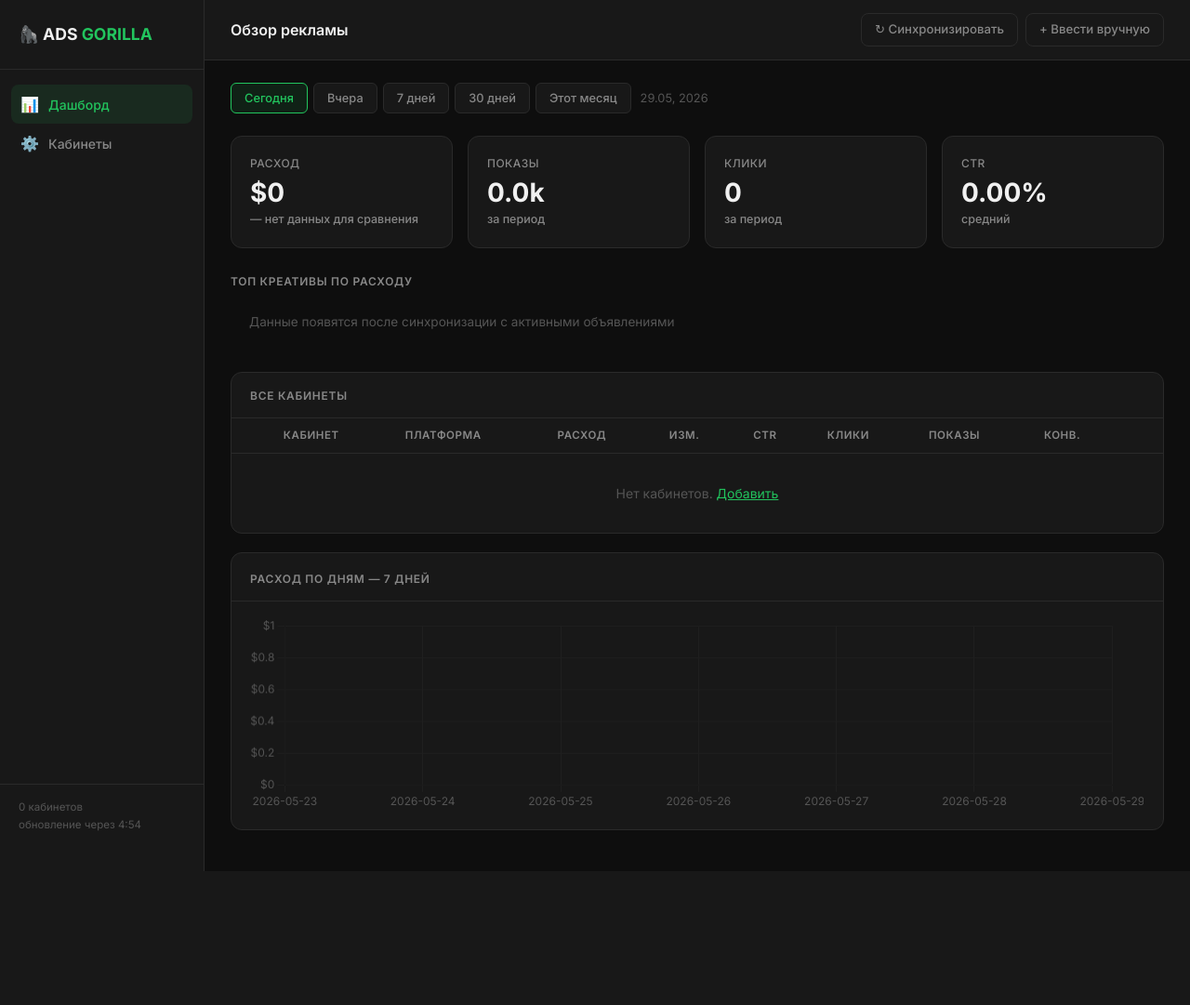
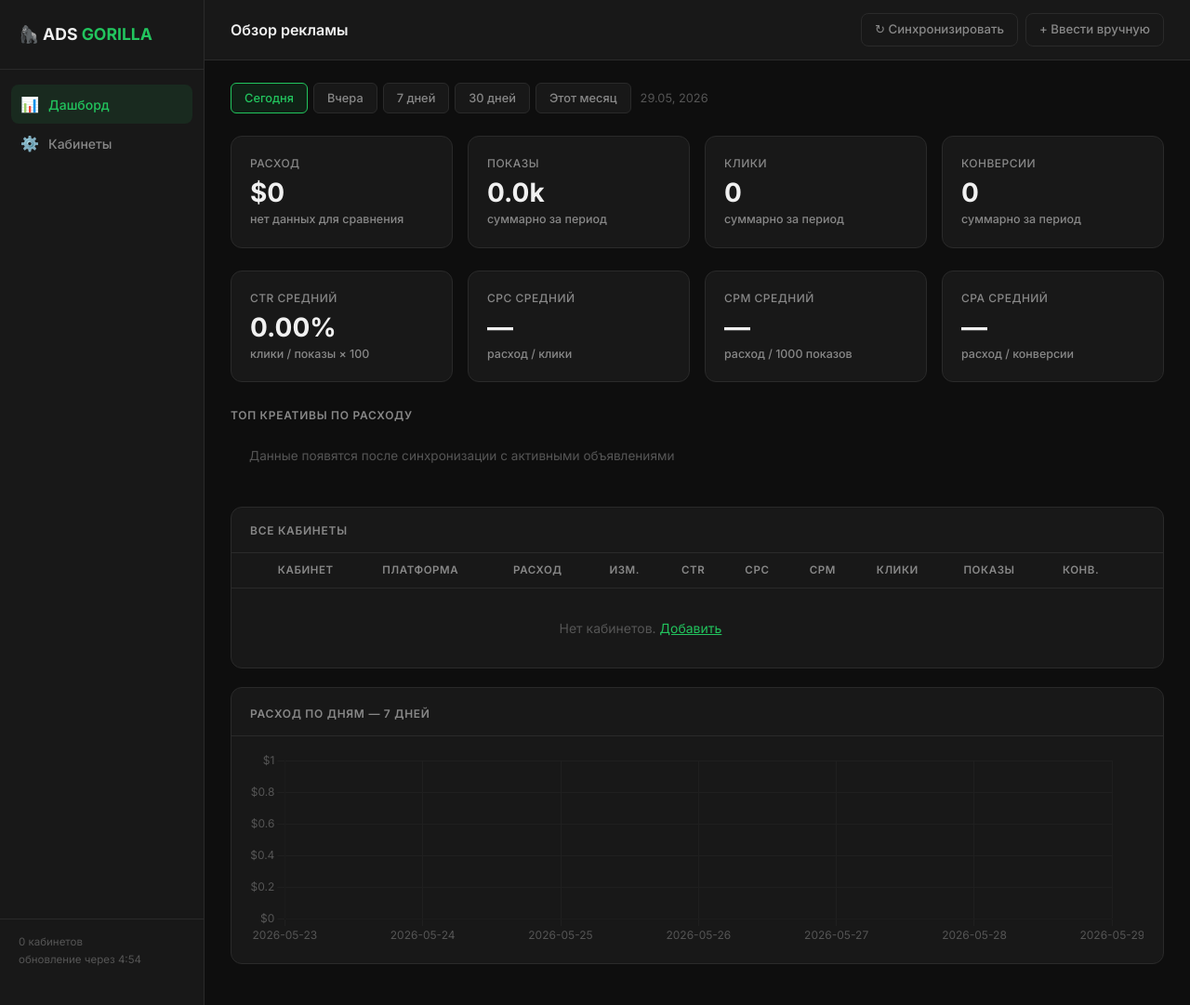
Before and after one commit to kilimanjaro778877-lgtm/CRM-Gorilla, a FastAPI app: page / in a window 1280 px wide. Shown: the whole page at 93% size. Before the commit the page ends 937 px from the top, so only its background shows below. Run offline with FastAPI, Linux system fonts and the light colour scheme.

Commit message:
Add 8 KPI metrics: CTR/CPC/CPM/CPA aggregate + per account

```diff
--- a/main.py
+++ b/main.py
@@ -94,8 +94,11 @@ def dashboard(request: Request, period: str = "today", db: Session = Depends(get
             "icon":    PLATFORM_ICONS.get(acc.platform, "📊"),
         })
 
-    total_ctr    = (totals["clicks"] / totals["impressions"] * 100) if totals["impressions"] > 0 else 0
-    total_pct    = ((totals["spend"] - prev_totals["spend"]) / prev_totals["spend"] * 100) if prev_totals["spend"] > 0 else None
+    total_ctr  = (totals["clicks"] / totals["impressions"] * 100) if totals["impressions"] > 0 else 0
+    total_cpc  = (totals["spend"] / totals["clicks"]) if totals["clicks"] > 0 else 0
+    total_cpm  = (totals["spend"] / totals["impressions"] * 1000) if totals["impressions"] > 0 else 0
+    total_cpa  = (totals["spend"] / totals["conversions"]) if totals["conversions"] > 0 else 0
+    total_pct  = ((totals["spend"] - prev_totals["spend"]) / prev_totals["spend"] * 100) if prev_totals["spend"] > 0 else None
 
     chart_data   = _chart_data(db, today, accounts)
 
@@ -112,6 +115,9 @@ def dashboard(request: Request, period: str = "today", db: Session = Depends(get
         "rows":           rows,
         "totals":         totals,
         "total_ctr":      total_ctr,
+        "total_cpc":      total_cpc,
+        "total_cpm":      total_cpm,
+        "total_cpa":      total_cpa,
         "total_pct":      total_pct,
         "chart_data":     chart_data,
         "today":          today,
--- a/templates/dashboard.html
+++ b/templates/dashboard.html
@@ -70,6 +70,7 @@
 
     /* ── KPI cards ── */
     .kpi-grid { display: grid; grid-template-columns: repeat(4, 1fr); gap: 16px; margin-bottom: 24px; }
+    @media (max-width: 1100px) { .kpi-grid { grid-template-columns: repeat(2, 1fr); } }
     .kpi-card {
       background: var(--card); border: 1px solid var(--border);
       border-radius: 12px; padding: 20px;
@@ -204,7 +205,7 @@
         <span class="period-label">{{ date_from.strftime('%d.%m') }}{% if date_from != date_to %} — {{ date_to.strftime('%d.%m.%Y') }}{% else %}, {{ date_to.strftime('%Y') }}{% endif %}</span>
       </div>
 
-      <!-- KPI -->
+      <!-- KPI row 1 -->
       <div class="kpi-grid">
         <div class="kpi-card">
           <div class="kpi-label">Расход</div>
@@ -214,23 +215,47 @@
             {{ "▲" if total_pct >= 0 else "▼" }} {{ "%.1f"|format(total_pct|abs) }}% vs пред. период
           </div>
           {% else %}
-          <div class="kpi-chg neutral">— нет данных для сравнения</div>
+          <div class="kpi-chg neutral">нет данных для сравнения</div>
           {% endif %}
         </div>
         <div class="kpi-card">
           <div class="kpi-label">Показы</div>
           <div class="kpi-val">{{ "%.1f"|format(totals.impressions / 1000) }}k</div>
-          <div class="kpi-chg neutral">за период</div>
+          <div class="kpi-chg neutral">суммарно за период</div>
         </div>
         <div class="kpi-card">
           <div class="kpi-label">Клики</div>
           <div class="kpi-val">{{ "{:,}".format(totals.clicks) }}</div>
-          <div class="kpi-chg neutral">за период</div>
+          <div class="kpi-chg neutral">суммарно за период</div>
         </div>
         <div class="kpi-card">
-          <div class="kpi-label">CTR</div>
+          <div class="kpi-label">Конверсии</div>
+          <div class="kpi-val">{{ "{:,}".format(totals.conversions) }}</div>
+          <div class="kpi-chg neutral">суммарно за период</div>
+        </div>
+      </div>
+
+      <!-- KPI row 2 -->
+      <div class="kpi-grid">
+        <div class="kpi-card">
+          <div class="kpi-label">CTR средний</div>
           <div class="kpi-val">{{ "%.2f"|format(total_ctr) }}%</div>
-          <div class="kpi-chg neutral">средний</div>
+          <div class="kpi-chg neutral">клики / показы × 100</div>
+        </div>
+        <div class="kpi-card">
+          <div class="kpi-label">CPC средний</div>
+          <div class="kpi-val">{% if total_cpc > 0 %}${{ "%.2f"|format(total_cpc) }}{% else %}—{% endif %}</div>
+          <div class="kpi-chg neutral">расход / клики</div>
+        </div>
+        <div class="kpi-card">
+          <div class="kpi-label">CPM средний</div>
+          <div class="kpi-val">{% if total_cpm > 0 %}${{ "%.2f"|format(total_cpm) }}{% else %}—{% endif %}</div>
+          <div class="kpi-chg neutral">расход / 1000 показов</div>
+        </div>
+        <div class="kpi-card">
+          <div class="kpi-label">CPA средний</div>
+          <div class="kpi-val">{% if total_cpa > 0 %}${{ "%.2f"|format(total_cpa) }}{% else %}—{% endif %}</div>
+          <div class="kpi-chg neutral">расход / конверсии</div>
         </div>
       </div>
 
@@ -272,6 +297,8 @@
                 <th>Расход</th>
                 <th>Изм.</th>
                 <th>CTR</th>
+                <th>CPC</th>
+                <th>CPM</th>
                 <th>Клики</th>
                 <th>Показы</th>
                 <th>Конв.</th>
@@ -293,6 +320,8 @@
                   {% else %}<span class="val-sub">—</span>{% endif %}
                 </td>
                 <td class="val-sub">{{ "%.2f"|format(r.ctr) }}%</td>
+                <td class="val-sub">{% if r.clicks > 0 %}${{ "%.2f"|format(r.spend / r.clicks) }}{% else %}—{% endif %}</td>
+                <td class="val-sub">{% if r.impr > 0 %}${{ "%.2f"|format(r.spend / r.impr * 1000) }}{% else %}—{% endif %}</td>
                 <td class="val-sub">{{ "{:,}".format(r.clicks) }}</td>
                 <td class="val-sub">{{ "%.1f"|format(r.impr / 1000) }}k</td>
                 <td class="val-sub">{{ r.convs }}</td>
```
